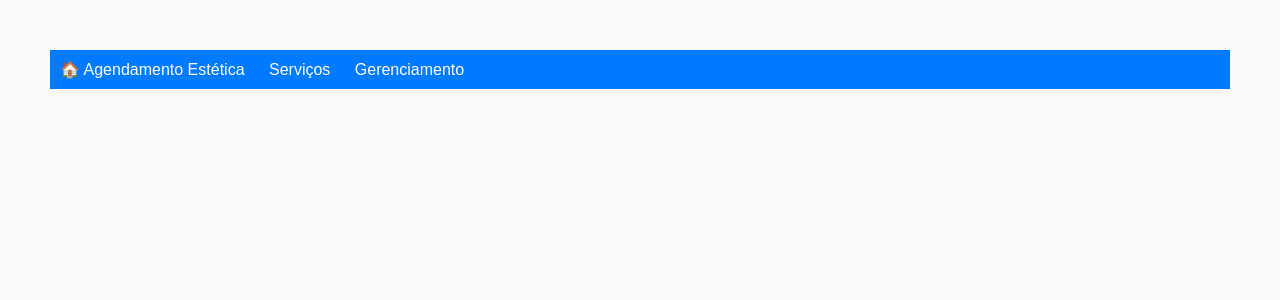
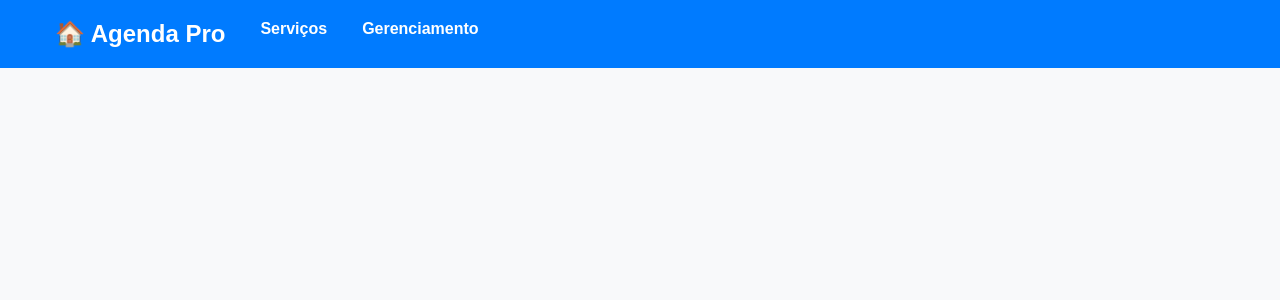
Before and after one commit to iagoramon-max/projeto-pi-univesp, a Django app: template DjangoProject-1/templates/base.html in a window 1280 px wide. Shown: the top 300 px of the page. Run offline with Django 5.2, Linux system fonts and the light colour scheme; the template is opened without the code that fills it, so the values that code supplies are empty.

Commit message:
Update base.html

```diff
--- a/DjangoProject-1/templates/base.html
+++ b/DjangoProject-1/templates/base.html
@@ -4,18 +4,50 @@
   <head>
     <meta charset="utf-8">
     <meta name="viewport" content="width=device-width, initial-scale=1, shrink-to-fit=no">
+
     <title>{% block title %}Agendamento Estética{% endblock %}</title>
+
     <style>
-        body { font-family: Arial, sans-serif; margin: 50px; background-color: #f8f9fa; }
-        .navbar { background-color: #007bff; color: white; padding: 10px; margin-bottom: 30px; }
-        .navbar a { color: white; margin-right: 20px; text-decoration: none; }
-        .container { max-width: 900px; margin: auto; }
-        h1 { border-bottom: 2px solid #ccc; padding-bottom: 10px; }
+        body {
+            font-family: Arial, sans-serif;
+            margin: 0;
+            background-color: #f8f9fa; /* Cinza claro */
+        }
+        .navbar {
+            background-color: #007bff; /* Azul primário */
+            padding: 15px 50px;
+            display: flex;
+            justify-content: flex-start;
+            gap: 25px; /* Espaço entre os links */
+        }
+        .navbar a {
+            color: white;
+            text-decoration: none;
+            font-weight: bold;
+            font-size: 1em;
+            padding: 5px;
+        }
+        .navbar a:hover {
+            text-decoration: underline;
+        }
+        .navbar .brand {
+            font-size: 1.5em;
+        }
+        .container {
+            max-width: 900px;
+            margin: 30px auto;
+            padding: 0 20px;
+        }
+        h1 {
+            border-bottom: 2px solid #ccc;
+            padding-bottom: 10px;
+            margin-bottom: 25px;
+        }
     </style>
   </head>
   <body>
     <nav class="navbar">
-      <a href="/">🏠 Agendamento Estética</a>
+      <a href="/" class="brand">🏠 Agenda Pro</a>
       <a href="/">Serviços</a>
       <a href="/admin">Gerenciamento</a>
     </nav>
```
